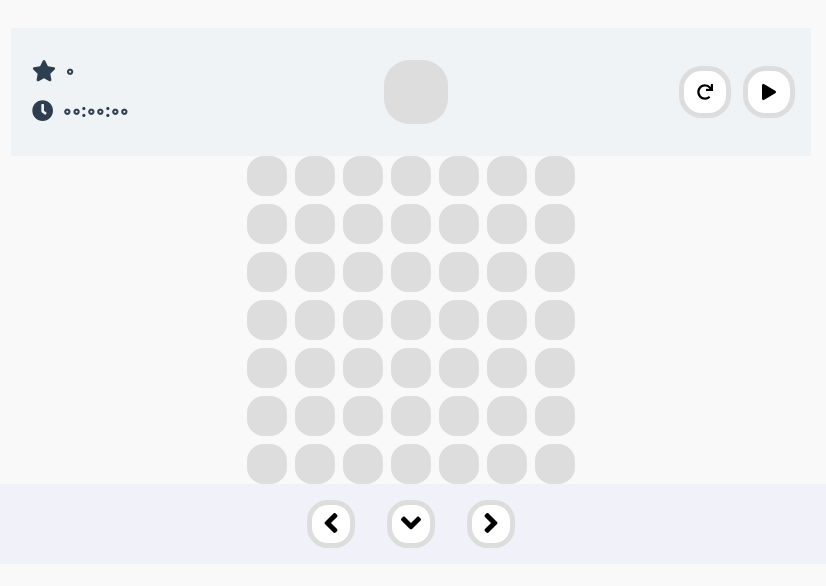
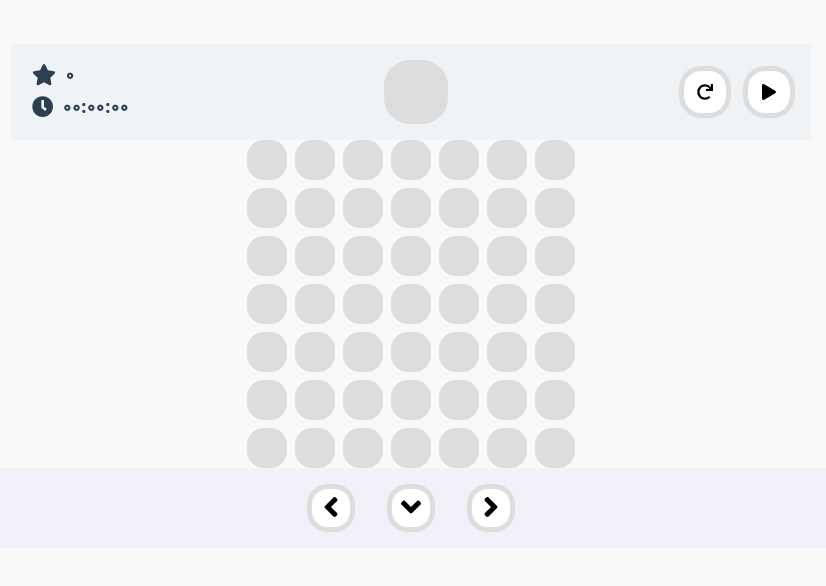
Before and after one commit to sajadhsm/word-tetris, a Vue app: page /#/game in a window 1280 px wide. Shown: the part 104-690 px from the top of the page, without its empty margins (229-1055 px from the left). Built offline with nearby package versions, Linux system fonts and the light colour scheme.

Commit message:
Decreased GameHeaderStates spacing

```diff
--- a/src/components/Game/GameHeader.vue
+++ b/src/components/Game/GameHeader.vue
@@ -189,9 +189,19 @@ export default {
   background: rgba(5, 104, 170, 0.041);
 }
 .game-info {
+  display: flex;
+  flex-direction: column;
+  justify-content: center;
   flex-basis: calc(100% / 3);
   padding: 0 5px;
   /* background: rgba(255, 47, 220, 0.137); */
+}
+/* Decrease GameHeaderStates spacing */
+.game-info > p {
+  margin: 0;
+}
+.game-info > p:not(:last-child) {
+  margin-bottom: 0.5rem;
 }
 .next-block-container {
   display: flex;
```
